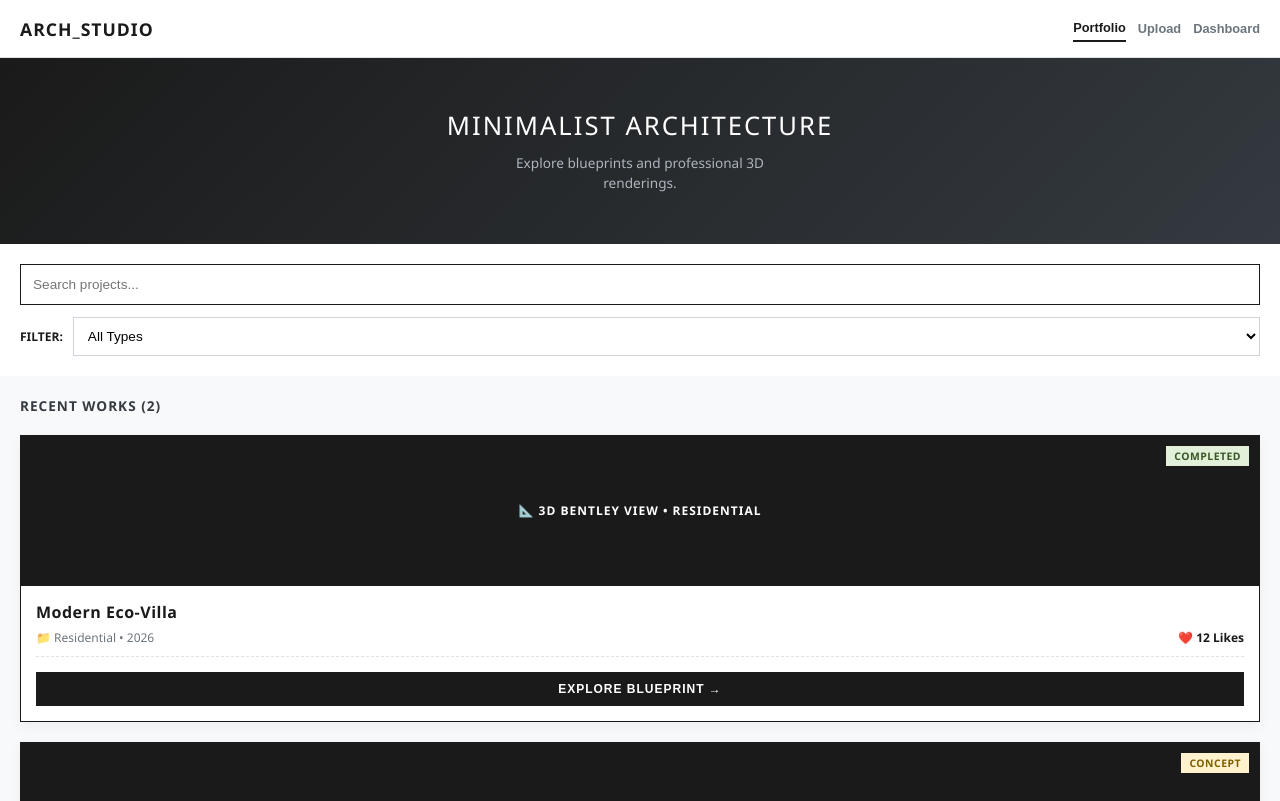
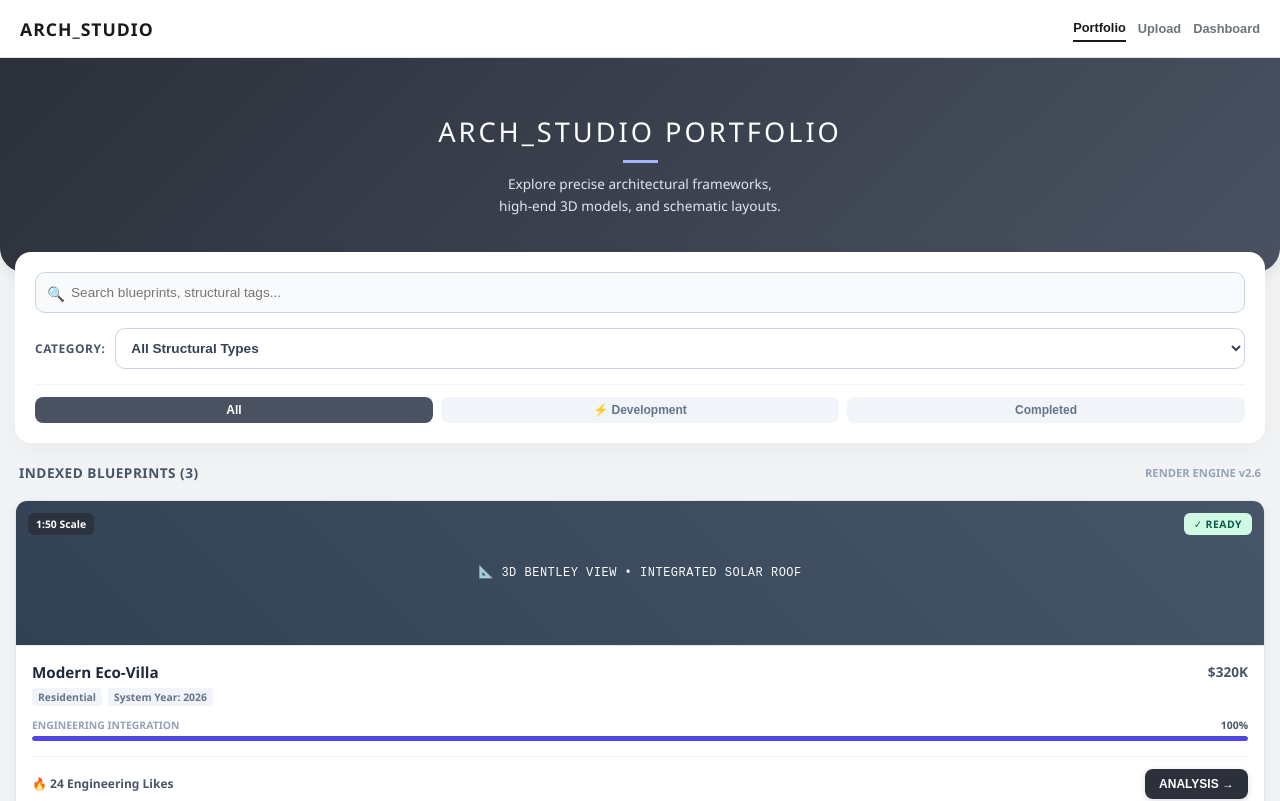
Before and after one commit to x-fata/hydro_tech, a React (Vite) app: page / in a window 1280 px wide. Shown: the top 801 px of the page. Built offline with nearby package versions, Linux system fonts and the light colour scheme.

Commit message:
Transform UI to luxury slate-gray architectural theme with rounded edges and multi-metric project cards

```diff
--- a/src/components/Portfolio.jsx
+++ b/src/components/Portfolio.jsx
@@ -2,82 +2,153 @@ import React, { useState } from 'react';
 import ProjectCard from './ProjectCard';
 
 function Portfolio({ onViewProject }) {
-  // State za kudhibiti neno linalotafutwa na aina ya mradi
   const [searchTerm, setSearchTerm] = useState('');
   const [categoryFilter, setCategoryFilter] = useState('All');
+  const [activeQuickTab, setActiveQuickTab] = useState('All');
 
-  // Data ya miradi inayolishwa kwenye ProjectCard
+  // Seti kubwa ya data yenye maelezo mengi na changamano ya kihandisi
   const projects = [
     {
       id: 'eco-villa',
       title: 'Modern Eco-Villa',
       category: 'Residential',
       year: '2026',
-      likes: 12,
+      likes: 24,
       status: 'Completed',
-      placeholder: '📐 3D BENTLEY VIEW • RESIDENTIAL'
+      progress: 100,
+      scale: '1:50 Scale',
+      estimatedBudget: '$320K',
+      placeholder: '📐 3D BENTLEY VIEW • INTEGRATED SOLAR ROOF'
     },
     {
       id: 'pavilion',
       title: 'The Pavilion Center',
       category: 'Commercial',
       year: '2026',
-      likes: 45,
+      likes: 58,
+      status: 'In Progress',
+      progress: 65,
+      scale: '1:100 Scale',
+      estimatedBudget: '$1.2M',
+      placeholder: '🏢 URBAN GLASS FACADE • SUSTAINABLE HVAC'
+    },
+    {
+      id: 'smart-solar-station',
+      title: 'Smart Solar Plant Grid',
+      category: 'Industrial',
+      year: '2026',
+      likes: 89,
       status: 'Concept',
-      placeholder: '🏢 URBAN GLASS FACADE • CONCEPT'
+      progress: 25,
+      scale: '1:250 Scale',
+      estimatedBudget: '$850K',
+      placeholder: '⚡ SMART SOLAR GRID • AUTOMATED SWITCHING'
     }
   ];
 
-  // Logic ya kuchuja miradi kulingana na kile mtumiaji anachochapa au kuchagua
+  // Logic ya kuchuja kwa kutumia Search, Select Box na Quick Tabs zote kwa pamoja
   const filteredProjects = projects.filter(project => {
     const matchesSearch = project.title.toLowerCase().includes(searchTerm.toLowerCase());
     const matchesCategory = categoryFilter === 'All' || project.category === categoryFilter;
-    return matchesSearch && matchesCategory;
+    const matchesQuickTab = activeQuickTab === 'All' ||
+                            (activeQuickTab === 'Completed' && project.status === 'Completed') ||
+                            (activeQuickTab === 'Active' && project.status !== 'Completed');
+    return matchesSearch && matchesCategory && matchesQuickTab;
   });
 
   return (
-    <div style={{ flex: 1, display: 'flex', flexDirection: 'column' }}>
+    <div style={{ flex: 1, display: 'flex', flexDirection: 'column', backgroundColor: '#f1f3f5' }}>
 
-      {/* Hero Section ya Kitaalamu */}
-      <div style={{ padding: '50px 20px', background: 'linear-gradient(135deg, #1a1a1a 0%, #343a40 100%)', color: '#ffffff', textAlign: 'center' }}>
-        <h1 style={{ fontSize: '1.6rem', fontWeight: '300', letterSpacing: '2px', marginBottom: '10px', margin: 0 }}>
-          MINIMALIST ARCHITECTURE
+      {/* Hero Section yenye rangi za Slate Gray na Charcoal za Kisasa */}
+      <div style={{
+        padding: '55px 20px',
+        background: 'linear-gradient(135deg, #2b303a 0%, #4a5262 100%)',
+        color: '#ffffff',
+        textAlign: 'center',
+        borderBottomRightRadius: '24px',
+        borderBottomLeftRadius: '24px',
+        boxShadow: '0 4px 15px rgba(0,0,0,0.08)'
+      }}>
+        <h1 style={{ fontSize: '1.7rem', fontWeight: '300', letterSpacing: '3px', marginBottom: '8px', margin: 0 }}>
+          ARCH_STUDIO PORTFOLIO
         </h1>
-        <p style={{ fontSize: '0.85rem', color: '#adb5bd', maxWidth: '280px', margin: '10px auto 0', lineHeight: '1.5' }}>
-          Explore blueprints and professional 3D renderings.
+        <div style={{ width: '35px', height: '3px', background: '#a5b4fc', margin: '10px auto' }}></div>
+        <p style={{ fontSize: '0.85rem', color: '#e2e8f0', maxWidth: '300px', margin: '0 auto', lineHeight: '1.6' }}>
+          Explore precise architectural frameworks, high-end 3D models, and schematic layouts.
         </p>
       </div>
 
-      {/* Search & Filter Interface - Premium Style */}
-      <div style={{ padding: '20px', background: '#ffffff', display: 'flex', flexDirection: 'column', gap: '12px', boxShadow: '0 4px 6px rgba(0,0,0,0.02)' }}>
+      {/* Search & Filter Interface - Advanced Controls */}
+      <div style={{
+        margin: '-20px 15px 0 15px',
+        padding: '20px',
+        background: '#ffffff',
+        borderRadius: '16px',
+        display: 'flex',
+        flexDirection: 'column',
+        gap: '15px',
+        boxShadow: '0 8px 24px rgba(0,0,0,0.04)'
+      }}>
+        <div style={{ position: 'relative' }}>
           <input
             type="text"
-          placeholder="Search projects..."
+            placeholder="Search blueprints, structural tags..."
             value={searchTerm}
             onChange={(e) => setSearchTerm(e.target.value)}
-          style={{ width: '100%', padding: '12px', fontSize: '0.85rem', border: '1px solid #1a1a1a', borderRadius: '0px', outline: 'none' }}
+            style={{
+              width: '100%', padding: '12px 12px 12px 35px', fontSize: '0.85rem',
+              border: '1px solid #cbd5e1', borderRadius: '10px', outline: 'none',
+              backgroundColor: '#f8fafc', color: '#334155'
+            }}
           />
+          <span style={{ position: 'absolute', left: '12px', top: '12px', fontSize: '0.9rem', color: '#94a3b8' }}>🔍</span>
+        </div>
 
         <div style={{ display: 'flex', alignItems: 'center', gap: '10px' }}>
-          <span style={{ fontSize: '0.75rem', fontWeight: '700', color: '#1a1a1a' }}>FILTER:</span>
+          <span style={{ fontSize: '0.75rem', fontWeight: '700', color: '#475569', letterSpacing: '0.5px' }}>CATEGORY:</span>
           <select
             value={categoryFilter}
             onChange={(e) => setCategoryFilter(e.target.value)}
-            style={{ flex: 1, padding: '10px', fontSize: '0.85rem', border: '1px solid #ced4da', borderRadius: '0px', background: '#fff', outline: 'none' }}>
-            <option value="All">All Types</option>
-            <option value="Residential">Residential</option>
-            <option value="Commercial">Commercial</option>
+            style={{
+              flex: 1, padding: '11px', fontSize: '0.85rem', border: '1px solid #cbd5e1',
+              borderRadius: '10px', background: '#ffffff', color: '#334155', outline: 'none', fontWeight: '600'
+            }}>
+            <option value="All">All Structural Types</option>
+            <option value="Residential">Residential Spaces</option>
+            <option value="Commercial">Commercial Infrastructure</option>
+            <option value="Industrial">Industrial & Electrical Plants</option>
           </select>
+        </div>
+
+        {/* Quick Filter Tabs - Vitu Vingi Zaidi */}
+        <div style={{ display: 'flex', gap: '8px', borderTop: '1px solid #f1f5f9', paddingTop: '12px' }}>
+          {['All', 'Active', 'Completed'].map((tab) => (
+            <button
+              key={tab}
+              onClick={() => setActiveQuickTab(tab)}
+              style={{
+                flex: 1, padding: '6px 10px', fontSize: '0.75rem', fontWeight: '600',
+                borderRadius: '8px', border: 'none', cursor: 'pointer',
+                backgroundColor: activeQuickTab === tab ? '#4a5262' : '#f1f5f9',
+                color: activeQuickTab === tab ? '#ffffff' : '#64748b',
+                transition: 'all 0.2s'
+              }}
+            >
+              {tab === 'Active' ? '⚡ Development' : tab}
+            </button>
+          ))}
         </div>
       </div>
 
-      {/* Project Gallery Preview */}
-      <div style={{ padding: '20px', display: 'flex', flexDirection: 'column', gap: '20px', backgroundColor: '#f8f9fa' }}>
-        <h3 style={{ fontSize: '0.85rem', letterSpacing: '1px', margin: 0, color: '#343a40', fontWeight: '700' }}>
-          RECENT WORKS ({filteredProjects.length})
+      {/* Main Complex Gallery Preview */}
+      <div style={{ padding: '20px 15px', display: 'flex', flexDirection: 'column', gap: '18px' }}>
+        <div style={{ display: 'flex', justifyContent: 'space-between', alignItems: 'center', padding: '0 4px' }}>
+          <h3 style={{ fontSize: '0.85rem', letterSpacing: '0.5px', margin: 0, color: '#475569', fontWeight: '700' }}>
+            INDEXED BLUEPRINTS ({filteredProjects.length})
           </h3>
+          <span style={{ fontSize: '0.7rem', color: '#94a3b8', fontWeight: '600' }}>RENDER ENGINE v2.6</span>
+        </div>
 
-        {/* Hapa tunaita kadi moja baada ya nyengine kutoka ProjectCard.jsx */}
         {filteredProjects.length > 0 ? (
           filteredProjects.map((project) => (
             <ProjectCard
@@ -87,9 +158,9 @@ function Portfolio({ onViewProject }) {
             />
           ))
         ) : (
-          <p style={{ fontSize: '0.8rem', color: '#6c757d', textAlign: 'center', marginTop: '20px' }}>
-            No architectural projects match your search.
-          </p>
+          <div style={{ padding: '40px 20px', textAlign: 'center', backgroundColor: '#ffffff', borderRadius: '12px', border: '1px dashed #cbd5e1' }}>
+            <p style={{ fontSize: '0.8rem', color: '#64748b', margin: 0 }}>No structural designs match your criteria.</p>
+          </div>
         )}
 
       </div>
--- a/src/components/ProjectCard.jsx
+++ b/src/components/ProjectCard.jsx
@@ -1,94 +1,145 @@
 import React from 'react';
 
 function ProjectCard({ project, onViewProject }) {
-  // Logic ndogo ya kuchagua rangi ya badge kulingana na hali ya mradi
-  const getStatusStyle = (status) => {
-    if (status === 'Completed') return { backgroundColor: '#e2f0d9', color: '#385723' };
-    return { backgroundColor: '#fff2cc', color: '#7f6000' };
+  // Logic ya kubadili rangi za kisasa za baridi (Premium Slate Colors)
+  const getStatusBadgeStyle = (status) => {
+    switch (status) {
+      case 'Completed':
+        return { backgroundColor: '#d1fae5', color: '#065f46', label: '✓ Ready' };
+      case 'In Progress':
+        return { backgroundColor: '#e0f2fe', color: '#0369a1', label: '⚙ Building' };
+      default:
+        return { backgroundColor: '#f1f5f9', color: '#475569', label: '✎ Draft' };
+    }
   };
+
+  const badgeStyle = getStatusBadgeStyle(project.status);
 
   return (
     <div style={{
       background: '#ffffff',
-      borderRadius: '0px',
-      border: '1px solid #1a1a1a',
+      borderRadius: '12px', // Edges zilizolainishwa (Rounded badala ya Angle)
       overflow: 'hidden',
-      boxShadow: '0 4px 12px rgba(0, 0, 0, 0.05)',
-      position: 'relative'
+      boxShadow: '0 4px 18px rgba(0, 0, 0, 0.04)',
+      border: '1px solid #e2e8f0',
+      position: 'relative',
+      display: 'flex',
+      flexDirection: 'column'
     }}>
 
-      {/* Status Badge ya Kitaalamu juu ya picha */}
+      {/* Top Architectural Banner Overlay */}
+      <div style={{
+        position: 'absolute',
+        top: '12px',
+        left: '12px',
+        backgroundColor: 'rgba(43, 48, 58, 0.85)',
+        color: '#ffffff',
+        fontSize: '0.65rem',
+        fontWeight: '700',
+        padding: '4px 8px',
+        borderRadius: '6px',
+        backdropFilter: 'blur(4px)'
+      }}>
+        {project.scale || '1:100'}
+      </div>
+
+      {/* Premium Status Badge (Mduara Laini) */}
       <span style={{
         position: 'absolute',
-        top: '10px',
-        right: '10px',
+        top: '12px',
+        right: '12px',
         fontSize: '0.65rem',
         fontWeight: '700',
-        padding: '3px 8px',
+        padding: '4px 10px',
+        borderRadius: '6px',
         letterSpacing: '0.5px',
         textTransform: 'uppercase',
-        ...getStatusStyle(project.status)
+        backgroundColor: badgeStyle.backgroundColor,
+        color: badgeStyle.color
       }}>
-        {project.status || 'Active'}
+        {badgeStyle.label}
       </span>
 
-      {/* Project Image Placeholder yenye Muonekano wa Kichoraji */}
+      {/* Blueprint Visual Canvas Box (Slate Gray Mix) */}
       <div style={{
-        height: '150px',
-        background: '#1a1a1a',
-        color: '#ffffff',
+        height: '145px',
+        background: 'linear-gradient(45deg, #334155 0%, #475569 100%)',
+        color: '#f8fafc',
         display: 'flex',
         alignItems: 'center',
         justifyContent: 'center',
         fontSize: '0.75rem',
-        fontWeight: '600',
-        letterSpacing: '1px',
-        borderBottom: '1px solid #1a1a1a',
-        padding: '0 15px',
-        textAlign: 'center'
+        fontWeight: '500',
+        letterSpacing: '0.5px',
+        padding: '0 20px',
+        textAlign: 'center',
+        fontFamily: 'monospace',
+        borderBottom: '1px solid #e2e8f0'
       }}>
         {project.placeholder}
       </div>
 
-      {/* Project Info Section */}
-      <div style={{ padding: '15px' }}>
-        <h4 style={{ fontSize: '1rem', margin: '0 0 6px 0', color: '#1a1a1a', letterSpacing: '0.5px' }}>
+      {/* Advanced Information Metrics Grid */}
+      <div style={{ padding: '16px' }}>
+        <div style={{ display: 'flex', justifyContent: 'space-between', alignItems: 'flex-start', marginBottom: '6px' }}>
+          <h4 style={{ fontSize: '0.95rem', margin: 0, color: '#1e293b', fontWeight: '700' }}>
             {project.title}
           </h4>
+          <span style={{ fontSize: '0.85rem', color: '#475569', fontWeight: '700' }}>
+            {project.estimatedBudget || 'N/A'}
+          </span>
+        </div>
 
+        {/* Project Tag Labels */}
+        <div style={{ display: 'flex', gap: '6px', marginBottom: '12px' }}>
+          <span style={{ fontSize: '0.65rem', background: '#f1f5f9', color: '#64748b', padding: '2px 6px', borderRadius: '4px', fontWeight: '600' }}>
+            {project.category}
+          </span>
+          <span style={{ fontSize: '0.65rem', background: '#f1f5f9', color: '#64748b', padding: '2px 6px', borderRadius: '4px', fontWeight: '600' }}>
+            System Year: {project.year}
+          </span>
+        </div>
+
+        {/* Live Project Progress Indicator Bar */}
+        <div style={{ marginBottom: '15px' }}>
+          <div style={{ display: 'flex', justifyContent: 'space-between', alignItems: 'center', marginBottom: '4px' }}>
+            <span style={{ fontSize: '0.65rem', color: '#94a3b8', fontWeight: '600' }}>ENGINEERING INTEGRATION</span>
+            <span style={{ fontSize: '0.65rem', color: '#475569', fontWeight: '700' }}>{project.progress}%</span>
+          </div>
+          <div style={{ width: '100%', height: '5px', backgroundColor: '#e2e8f0', borderRadius: '3px', overflow: 'hidden' }}>
+            <div style={{ width: `${project.progress}%`, height: '100%', backgroundColor: '#4f46e5', borderRadius: '3px' }}></div>
+          </div>
+        </div>
+
+        {/* Bottom Interactive Row */}
         <div style={{
           display: 'flex',
           justifyContent: 'space-between',
           alignItems: 'center',
-          marginBottom: '15px',
-          borderBottom: '1px dashed #dee2e6',
-          paddingBottom: '10px'
+          paddingTop: '12px',
+          borderTop: '1px solid #f1f5f9'
         }}>
-          <span style={{ fontSize: '0.75rem', color: '#6c757d', fontWeight: '500' }}>
-            📁 {project.category} • {project.year}
+          <span style={{ fontSize: '0.75rem', color: '#475569', fontWeight: '600', display: 'flex', alignItems: 'center', gap: '4px' }}>
+            🔥 {project.likes} Engineering Likes
           </span>
-          <span style={{ fontSize: '0.75rem', color: '#1a1a1a', fontWeight: '700' }}>
-            ❤️ {project.likes} Likes
-          </span>
-        </div>
 
-        {/* Action Button yenye muundo wa kibunifu */}
           <button
             onClick={() => { if(typeof onViewProject === 'function') onViewProject(project.id); }}
             style={{
-            width: '100%',
-            padding: '10px',
-            background: '#1a1a1a',
-            color: '#fff',
+              padding: '8px 14px',
+              background: '#2b303a',
+              color: '#ffffff',
               border: 'none',
+              borderRadius: '8px',
               fontSize: '0.75rem',
               fontWeight: '700',
-            letterSpacing: '1px',
               cursor: 'pointer',
-            transition: 'background 0.3s'
+              boxShadow: '0 2px 6px rgba(43,48,58,0.15)',
+              outline: 'none'
             }}>
-          EXPLORE BLUEPRINT →
+            ANALYSIS →
           </button>
+        </div>
       </div>
 
     </div>
```
Lines whose indentation alone changed are shown as unchanged.
